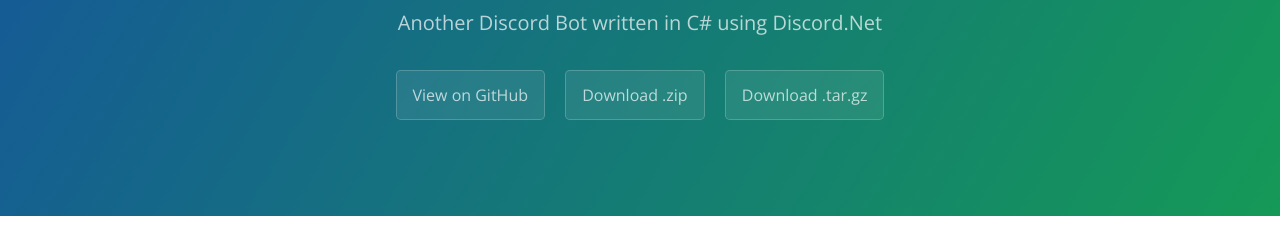
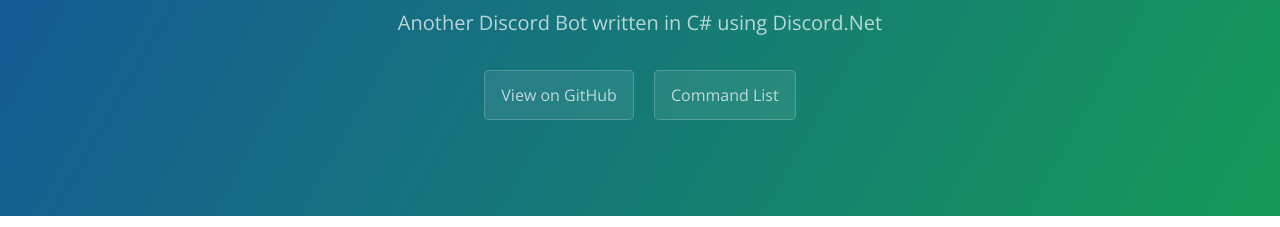
Before and after one commit to Soundofdarkness/Laurel, a plain HTML site: page index.html in a window 1280 px wide. Shown: the part 167-394 px from the top of the page. Drawn offline with nearby package versions, Linux system fonts and the light colour scheme.

Commit message:
Changed Links

```diff
--- a/index.html
+++ b/index.html
@@ -14,8 +14,7 @@
       <h1 class="project-name">Laurel</h1>
       <h2 class="project-tagline">Another Discord Bot written in C# using Discord.Net</h2>
       <a href="https://github.com/Soundofdarkness/Laurel" class="btn">View on GitHub</a>
-      <a href="https://github.com/Soundofdarkness/Laurel/zipball/master" class="btn">Download .zip</a>
-      <a href="https://github.com/Soundofdarkness/Laurel/tarball/master" class="btn">Download .tar.gz</a>
+      <a href="https://soundofdarkness.github.io/Laurel/commands.html" class="btn">Command List</a>
     </section>
 
     <section class="main-content">
```
